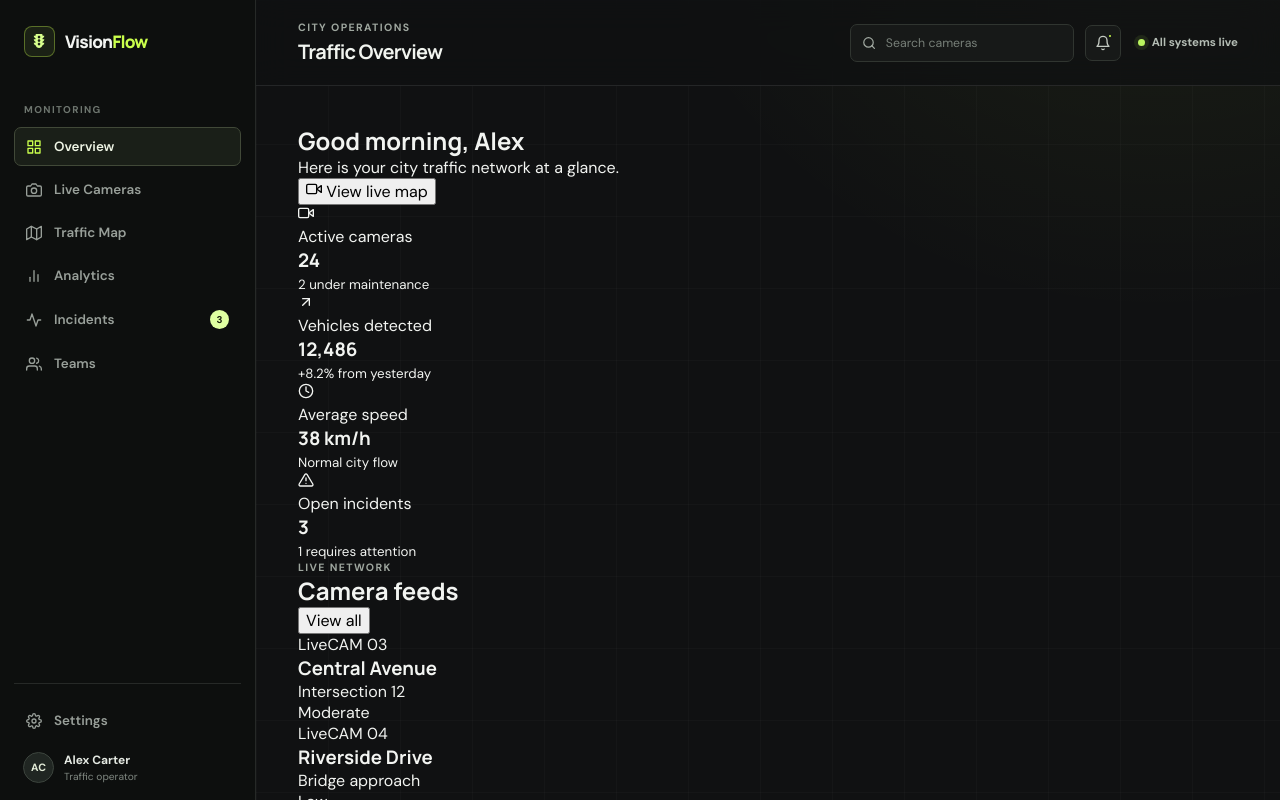
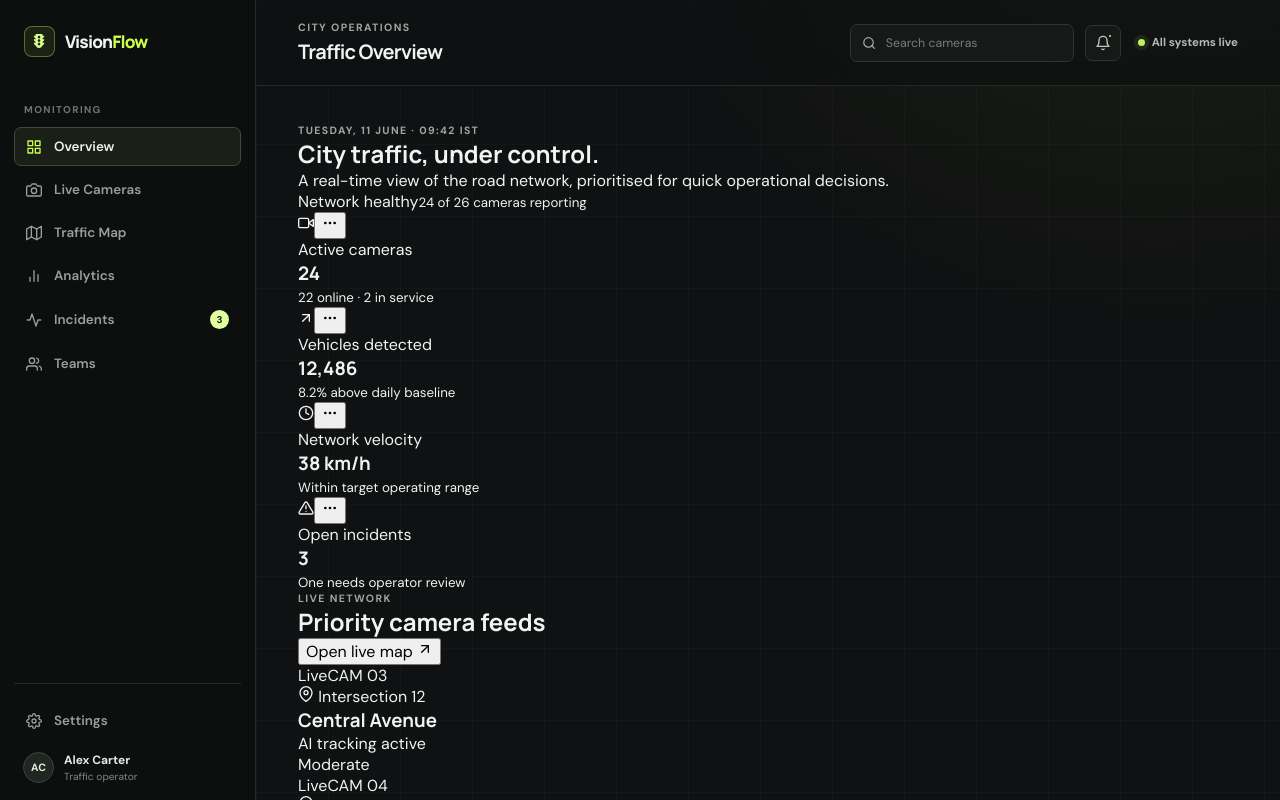
Before and after one commit to Ctrl-De4ault/VisionFlowAI, a React (Vite) app: page / in a window 1280 px wide. Shown: the top 800 px of the page. Built offline with nearby package versions, Linux system fonts and the light colour scheme.

Commit message:
style: refine dashboard into premium operations UI

```diff
--- a/src/pages/Dashboard.jsx
+++ b/src/pages/Dashboard.jsx
@@ -1,13 +1,20 @@
-import { FiAlertTriangle, FiArrowUpRight, FiClock, FiVideo } from 'react-icons/fi'
+import {
+  FiAlertTriangle,
+  FiArrowUpRight,
+  FiClock,
+  FiMapPin,
+  FiMoreHorizontal,
+  FiVideo,
+} from 'react-icons/fi'
 import Navbar from '../components/layout/Navbar'
 import Sidebar from '../components/layout/Sidebar'
 import './Dashboard.css'
 
 const metrics = [
-  { label: 'Active cameras', value: '24', detail: '2 under maintenance', icon: FiVideo, accent: 'blue' },
-  { label: 'Vehicles detected', value: '12,486', detail: '+8.2% from yesterday', icon: FiArrowUpRight, accent: 'violet' },
-  { label: 'Average speed', value: '38 km/h', detail: 'Normal city flow', icon: FiClock, accent: 'teal' },
-  { label: 'Open incidents', value: '3', detail: '1 requires attention', icon: FiAlertTriangle, accent: 'orange' },
+  { label: 'Active cameras', value: '24', detail: '22 online · 2 in service', icon: FiVideo, accent: 'blue' },
+  { label: 'Vehicles detected', value: '12,486', detail: '8.2% above daily baseline', icon: FiArrowUpRight, accent: 'violet' },
+  { label: 'Network velocity', value: '38 km/h', detail: 'Within target operating range', icon: FiClock, accent: 'teal' },
+  { label: 'Open incidents', value: '3', detail: 'One needs operator review', icon: FiAlertTriangle, accent: 'orange' },
 ]
 
 const cameras = [
@@ -29,35 +36,47 @@ function Dashboard() {
       <main className="main-content">
         <Navbar />
         <div className="dashboard-content">
-          <section className="intro">
-            <div><h2>Good morning, Alex</h2><p>Here is your city traffic network at a glance.</p></div>
-            <button className="primary-button" type="button"><FiVideo /> View live map</button>
+          <section className="dashboard-hero">
+            <div>
+              <p className="eyebrow">Tuesday, 11 June · 09:42 IST</p>
+              <h2>City traffic, under control.</h2>
+              <p className="hero-copy">A real-time view of the road network, prioritised for quick operational decisions.</p>
+            </div>
+            <div className="network-health"><span><i /> Network healthy</span><small>24 of 26 cameras reporting</small></div>
           </section>
 
           <section className="metric-grid" aria-label="Network statistics">
             {metrics.map(({ label, value, detail, icon: Icon, accent }) => (
               <article className="metric-card" key={label}>
-                <span className={`metric-icon ${accent}`}><Icon /></span>
-                <p>{label}</p><h3>{value}</h3><small>{detail}</small>
+                <div className="metric-top"><span className={`metric-icon ${accent}`}><Icon /></span><button aria-label={`Options for ${label}`} type="button"><FiMoreHorizontal /></button></div>
+                <p>{label}</p>
+                <h3>{value}</h3>
+                <small>{detail}</small>
               </article>
             ))}
           </section>
 
           <section className="content-grid">
             <div className="panel cameras-panel">
-              <div className="panel-heading"><div><p className="eyebrow">Live network</p><h2>Camera feeds</h2></div><button className="text-button" type="button">View all</button></div>
+              <div className="panel-heading">
+                <div><p className="eyebrow">Live network</p><h2>Priority camera feeds</h2></div>
+                <button className="text-button" type="button">Open live map <FiArrowUpRight /></button>
+              </div>
               <div className="camera-grid">
                 {cameras.map((camera, index) => (
                   <article className="camera-card" key={camera.name}>
-                    <div className={`camera-visual visual-${index + 1}`}><span className="live-pill"><i /> {camera.status}</span><span className="camera-id">CAM {String(index + 3).padStart(2, '0')}</span></div>
-                    <div className="camera-info"><div><h3>{camera.name}</h3><p>{camera.location}</p></div><span className={`congestion ${camera.tone}`}>{camera.congestion}</span></div>
+                    <div className={`camera-visual visual-${index + 1}`}>
+                      <div className="feed-meta"><span className="live-pill"><i /> {camera.status}</span><span className="camera-id">CAM {String(index + 3).padStart(2, '0')}</span></div>
+                      <span className="feed-location"><FiMapPin /> {camera.location}</span>
+                    </div>
+                    <div className="camera-info"><div><h3>{camera.name}</h3><p>AI tracking active</p></div><span className={`congestion ${camera.tone}`}>{camera.congestion}</span></div>
                   </article>
                 ))}
               </div>
             </div>
 
             <aside className="panel incidents-panel">
-              <div className="panel-heading"><div><p className="eyebrow">Needs attention</p><h2>Recent incidents</h2></div><button className="text-button" type="button">See all</button></div>
+              <div className="panel-heading"><div><p className="eyebrow">Operations queue</p><h2>Recent incidents</h2></div><button className="text-button" type="button">View queue</button></div>
               <div className="incident-list">
                 {incidents.map((incident) => (
                   <article className="incident" key={incident.title}>
```
